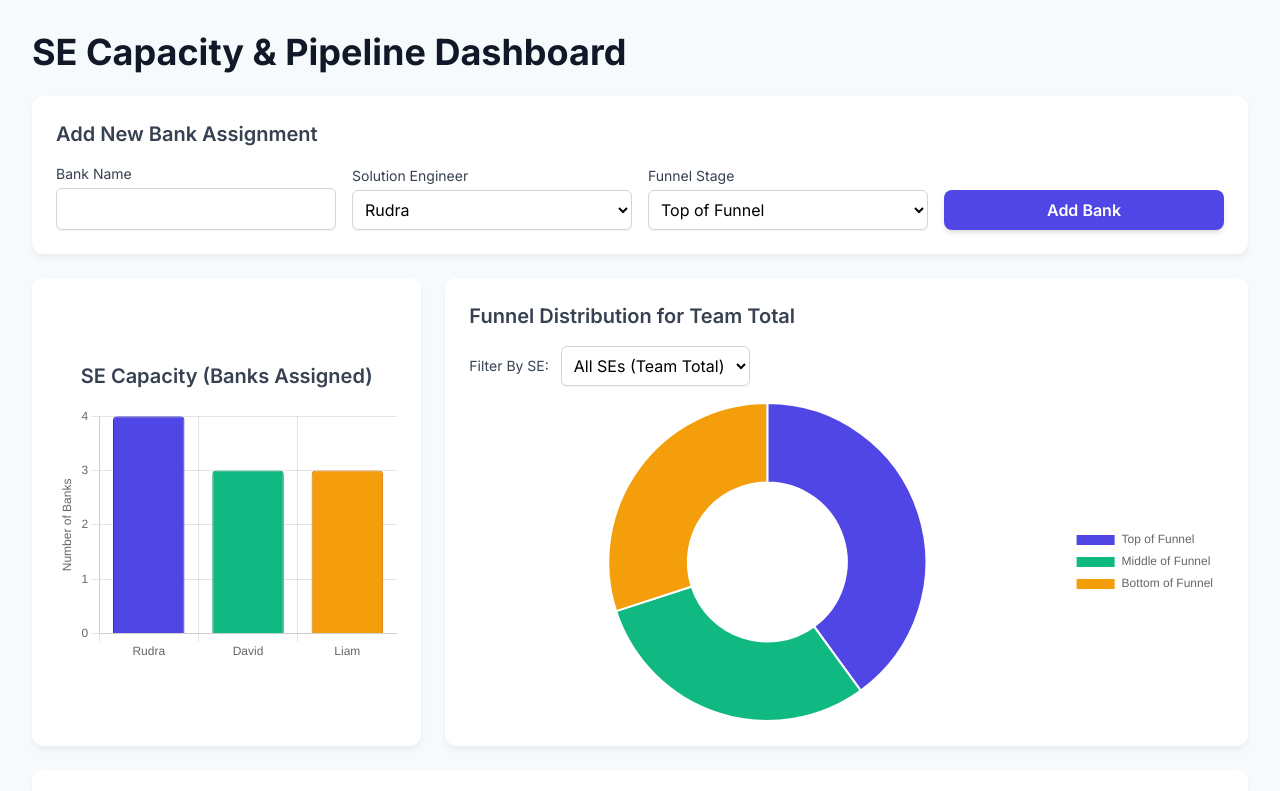
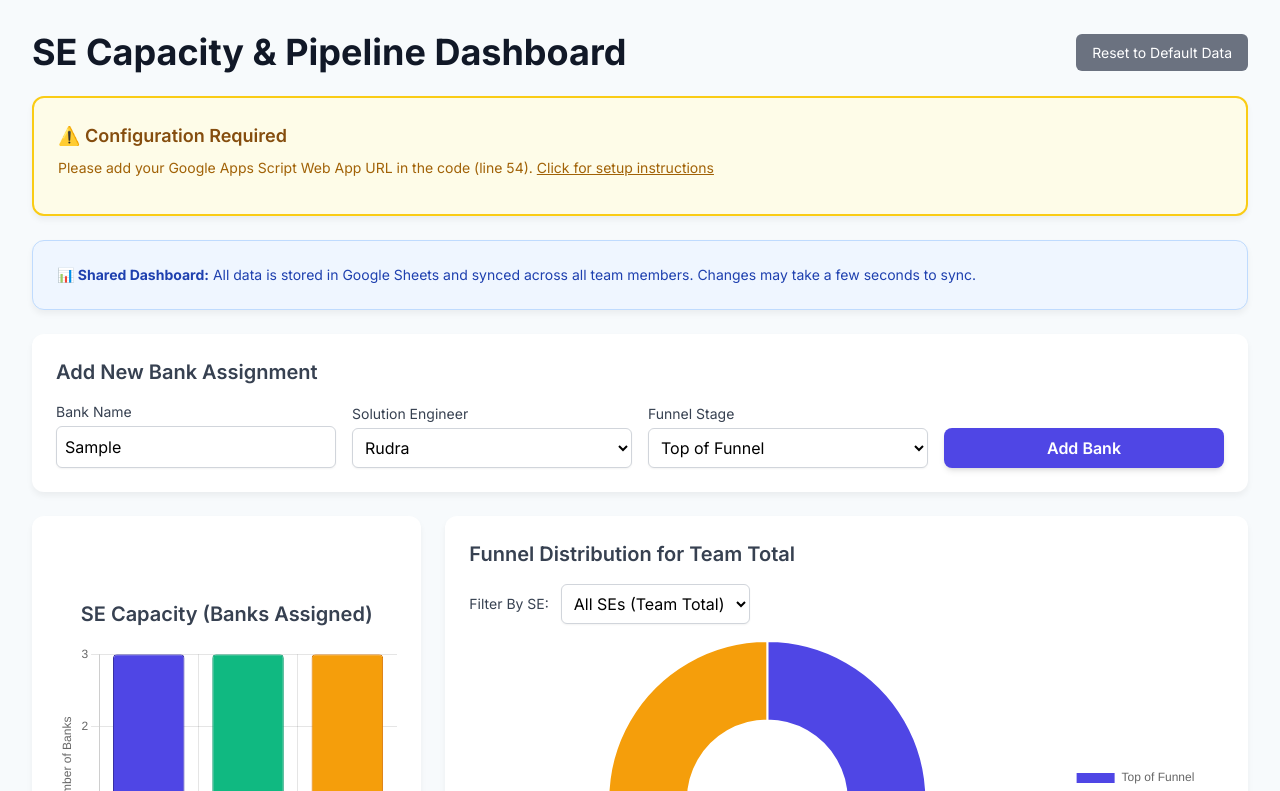
Before and after one commit to rvishweshwar/FispanSEDash, a plain HTML site: page index.html in a window 1280 px wide. Both pictures are taken after typing "Sample" into the empty fields and a click on the button "Add Bank". Shown: the top 791 px of the page. Drawn offline with nearby package versions, Linux system fonts and the light colour scheme; no server answers.

Commit message:
Enhance UI with loading overlay and reset button
Added loading overlay and reset button functionality.

```diff
--- a/index.html
+++ b/index.html
@@ -13,18 +13,50 @@
         .data-table-container { max-height: 400px; overflow-y: auto; }
         .delete-btn { background-color: #f87171; color: white; border: none; padding: 0.25rem 0.6rem; border-radius: 6px; font-size: 0.8rem; cursor: pointer; transition: background-color 0.2s; }
         .delete-btn:hover { background-color: #ef4444; }
+        .reset-btn { background-color: #6b7280; color: white; border: none; padding: 0.5rem 1rem; border-radius: 6px; font-size: 0.875rem; cursor: pointer; transition: background-color 0.2s; }
+        .reset-btn:hover { background-color: #4b5563; }
+        .loading-overlay { position: fixed; top: 0; left: 0; right: 0; bottom: 0; background: rgba(255, 255, 255, 0.9); display: flex; align-items: center; justify-content: center; z-index: 1000; }
+        .spinner { border: 3px solid #f3f3f3; border-top: 3px solid #4F46E5; border-radius: 50%; width: 40px; height: 40px; animation: spin 1s linear infinite; }
+        @keyframes spin { 0% { transform: rotate(0deg); } 100% { transform: rotate(360deg); } }
     </style>
 </head>
 <body>
 
+<div id="loadingOverlay" class="loading-overlay" style="display: none;">
+    <div class="text-center">
+        <div class="spinner mx-auto mb-4"></div>
+        <p class="text-gray-700 font-medium">Loading data...</p>
+    </div>
+</div>
+
 <div class="container mx-auto p-4 md:p-8">
 
-    <h1 class="text-4xl font-bold text-gray-900 mb-6">SE Capacity & Pipeline Dashboard</h1>
+    <div class="flex flex-col md:flex-row justify-between items-start md:items-center mb-6 gap-4">
+        <h1 class="text-4xl font-bold text-gray-900">SE Capacity & Pipeline Dashboard</h1>
+        <button onclick="resetToDefaults()" class="reset-btn">Reset to Default Data</button>
+    </div>
+
+    <!-- Configuration Notice -->
+    <div id="configNotice" class="card bg-yellow-50 border-2 border-yellow-400">
+        <h2 class="text-lg font-semibold text-yellow-800 mb-2">⚠️ Configuration Required</h2>
+        <p class="text-sm text-yellow-700 mb-3">
+            Please add your Google Apps Script Web App URL in the code (line 54).
+            <a href="#" onclick="alert('Instructions:\\n1. Open your Google Sheet\\n2. Go to Extensions > Apps Script\\n3. Deploy as Web App\\n4. Copy the URL\\n5. Replace SCRIPT_URL in the code'); return false;" class="underline font-medium">Click for setup instructions</a>
+        </p>
+    </div>
+
+    <!-- Shared Data Notice -->
+    <div class="card bg-blue-50 border border-blue-200">
+        <p class="text-sm text-blue-800">
+            <strong>📊 Shared Dashboard:</strong> All data is stored in Google Sheets and synced across all team members.
+            Changes may take a few seconds to sync.
+        </p>
+    </div>
 
     <!-- 1. ADD NEW BANK FORM -->
     <div class="card">
         <h2 class="text-xl font-semibold text-gray-700 mb-4">Add New Bank Assignment</h2>
-        <form id="addBankForm" class="grid grid-cols-1 md:grid-cols-4 gap-4 items-end">
+        <div class="grid grid-cols-1 md:grid-cols-4 gap-4 items-end">
             <div>
                 <label for="bankName" class="block text-sm font-medium text-gray-700">Bank Name</label>
                 <input type="text" id="bankName" required class="mt-1 block w-full rounded-md border-gray-300 shadow-sm p-2 border">
@@ -45,10 +77,10 @@
                     <option value="Bottom of Funnel">Bottom of Funnel</option>
                 </select>
             </div>
-            <button type="submit" class="w-full md:w-auto px-4 py-2 bg-indigo-600 text-white font-semibold rounded-lg shadow-md hover:bg-indigo-700 transition duration-150">
+            <button onclick="addBank()" class="w-full md:w-auto px-4 py-2 bg-indigo-600 text-white font-semibold rounded-lg shadow-md hover:bg-indigo-700 transition duration-150">
                 Add Bank
             </button>
-        </form>
+        </div>
     </div>
 
     <!-- 2. INTERACTIVE CHARTS -->
@@ -103,8 +135,14 @@
 </div>
 
 <script>
-    // --- INITIAL DATA ---
-    let bankData = [
+    // ========================================
+    // CONFIGURATION - REPLACE THIS WITH YOUR GOOGLE APPS SCRIPT WEB APP URL
+    // ========================================
+    const SCRIPT_URL = 'https://script.google.com/a/macros/fispan.com/s/AKfycbyCx8X33uRS6lLQPYYKp1ePBKd9kGFoOWOpuvetmIoirl_6hbdIfCMe_zLYbuDJUZ0G/exec';
+    // ========================================
+
+    // --- DEFAULT DATA (used for reset) ---
+    const defaultBankData = [
         { name: "First National Bank", se: "Rudra", stage: "Middle of Funnel" },
         { name: "Apex Global Credit", se: "Rudra", stage: "Top of Funnel" },
         { name: "Community Financials", se: "Rudra", stage: "Middle of Funnel" },
@@ -116,12 +154,13 @@
         { name: "Scoping Client Z", se: "Liam", stage: "Bottom of Funnel" },
     ];
 
+    let bankData = [];
     const funnelStages = ["Top of Funnel", "Middle of Funnel", "Bottom of Funnel"];
     const seNames = ["Rudra", "David", "Liam"];
     const stageColors = {
-        "Top of Funnel": '#4F46E5',   // Indigo (Prospecting/Demoing)
-        "Middle of Funnel": '#10B981', // Emerald (Deep Dives)
-        "Bottom of Funnel": '#F59E0B', // Amber (Scoping/Estimate)
+        "Top of Funnel": '#4F46E5',
+        "Middle of Funnel": '#10B981',
+        "Bottom of Funnel": '#F59E0B',
     };
 
     let capacityChartInstance = null;
@@ -129,7 +168,77 @@
 
     // --- UTILITY FUNCTIONS ---
 
-    // 1. Calculate the core metrics for charting
+    function showLoading(show = true) {
+        document.getElementById('loadingOverlay').style.display = show ? 'flex' : 'none';
+    }
+
+    function showError(message) {
+        alert('Error: ' + message);
+    }
+
+    // Load data from Google Sheets
+    async function loadData() {
+        if (!SCRIPT_URL || SCRIPT_URL === 'YOUR_GOOGLE_APPS_SCRIPT_WEB_APP_URL_HERE') {
+            console.warn('Google Apps Script URL not configured. Using default data.');
+            bankData = [...defaultBankData];
+            refreshDashboard();
+            return;
+        }
+
+        showLoading(true);
+        try {
+            const response = await fetch(SCRIPT_URL);
+            const data = await response.json();
+
+            if (data && Array.isArray(data) && data.length > 0) {
+                bankData = data.filter(bank => bank.name); // Filter out empty rows
+            } else {
+                console.log('No data in sheet, using defaults');
+                bankData = [...defaultBankData];
+                await saveData(); // Initialize sheet with default data
+            }
+        } catch (error) {
+            console.error('Error loading data:', error);
+            showError('Failed to load data from Google Sheets. Using default data.');
+            bankData = [...defaultBankData];
+        } finally {
+            showLoading(false);
+            refreshDashboard();
+        }
+    }
+
+    // Save data to Google Sheets
+    async function saveData() {
+        if (!SCRIPT_URL || SCRIPT_URL === 'YOUR_GOOGLE_APPS_SCRIPT_WEB_APP_URL_HERE') {
+            console.warn('Google Apps Script URL not configured. Data not saved.');
+            return false;
+        }
+
+        showLoading(true);
+        try {
+            const response = await fetch(SCRIPT_URL, {
+                method: 'POST',
+                headers: {
+                    'Content-Type': 'application/json',
+                },
+                body: JSON.stringify(bankData)
+            });
+
+            const result = await response.json();
+            if (!result.success) {
+                throw new Error(result.error || 'Failed to save');
+            }
+            return true;
+        } catch (error) {
+            console.error('Error saving data:', error);
+            showError('Failed to save data to Google Sheets.');
+            return false;
+        } finally {
+            showLoading(false);
+        }
+    }
+
+    // Calculate metrics for charts
     function calculateMetrics(filterSE) {
         let filteredData = bankData;
 
@@ -137,19 +246,16 @@
             filteredData = bankData.filter(bank => bank.se === filterSE);
         }
 
-        // Capacity Count (Used for Chart 1) - Always for all SEs
         const seCounts = seNames.map(se => bankData.filter(bank => bank.se === se).length);
-
-        // Stage Count (Used for Chart 2) - Can be filtered
         const stageCounts = funnelStages.map(stage => filteredData.filter(bank => bank.stage === stage).length);
 
         return { seCounts, stageCounts, filteredData };
     }
 
-    // 2. Render the interactive table
+    // Render the table
     function renderTable() {
         const tableBody = document.getElementById('dataTableBody');
-        tableBody.innerHTML = ''; // Clear existing rows
+        tableBody.innerHTML = '';
 
         const seColorMap = {
             "Rudra": "bg-indigo-50",
@@ -170,13 +276,13 @@
                     </span>
                 </td>
                 <td class="px-6 py-4 text-sm font-medium">
-                    <button class="delete-btn" data-index="${index}" onclick="deleteBank(${index})">Delete</button>
+                    <button class="delete-btn" onclick="deleteBank(${index})">Delete</button>
                 </td>
             `;
         });
     }
 
-    // 3. Update Chart 1 (SE Capacity Bar Chart)
+    // Update Capacity Chart
     function updateCapacityChart(seCounts) {
         const ctx = document.getElementById('capacityChart').getContext('2d');
 
@@ -212,7 +318,7 @@
         });
     }
 
-    // 4. Update Chart 2 (Funnel Distribution Doughnut Chart)
+    // Update Funnel Chart
     function updateFunnelChart(stageCounts, filterSE) {
         const ctx = document.getElementById('funnelChart').getContext('2d');
         const total = stageCounts.reduce((a, b) => a + b, 0);
@@ -221,7 +327,6 @@
             funnelChartInstance.destroy();
         }
 
-        // Update Chart Title
         const titleElement = document.getElementById('funnelChartTitle');
         titleElement.textContent = filterSE === 'All SEs' ?
             'Funnel Distribution for Team Total' :
@@ -242,9 +347,7 @@
                 responsive: true,
                 maintainAspectRatio: false,
                 plugins: {
-                    legend: {
-                        position: 'right',
-                    },
+                    legend: { position: 'right' },
                     tooltip: {
                         callbacks: {
                             label: function(context) {
@@ -263,41 +366,64 @@
         });
     }
 
-    // 5. Main dashboard refresh function
+    // Refresh dashboard
     function refreshDashboard() {
         const filterSE = document.getElementById('seFilter').value;
         const { seCounts, stageCounts } = calculateMetrics(filterSE);
 
         renderTable();
-        updateCapacityChart(calculateMetrics('All SEs').seCounts); // Capacity always shows all SEs
-        updateFunnelChart(stageCounts, filterSE); // Funnel Distribution is filtered
+        updateCapacityChart(calculateMetrics('All SEs').seCounts);
+        updateFunnelChart(stageCounts, filterSE);
     }
 
-    // --- INTERACTIVE HANDLERS ---
-
-    // Function to handle adding a new bank
-    document.getElementById('addBankForm').addEventListener('submit', function(e) {
-        e.preventDefault();
+    // Add new bank
+    async function addBank() {
         const bankName = document.getElementById('bankName').value.trim();
         const se = document.getElementById('seName').value;
         const stage = document.getElementById('funnelStage').value;
 
         if (bankName) {
             bankData.push({ name: bankName, se: se, stage: stage });
-            refreshDashboard();
-            e.target.reset(); // Clear the form
+            const success = await saveData();
+            if (success) {
+                refreshDashboard();
+                document.getElementById('bankName').value = '';
+            } else {
+                bankData.pop(); // Revert if save failed
+            }
         }
-    });
-
-    // Function to handle deleting a bank
-    window.deleteBank = function(index) {
-        // Use index to remove the bank from the array
-        bankData.splice(index, 1);
-        refreshDashboard();
     }
 
-    // --- INITIALIZATION ---
-    window.onload = refreshDashboard;
+    // Delete bank
+    async function deleteBank(index) {
+        const backup = [...bankData];
+        bankData.splice(index, 1);
+        const success = await saveData();
+        if (success) {
+            refreshDashboard();
+        } else {
+            bankData = backup; // Revert if save failed
+        }
+    }
+
+    // Reset to defaults
+    async function resetToDefaults() {
+        if (confirm('Are you sure you want to reset all data to defaults? This will affect all users.')) {
+            bankData = [...defaultBankData];
+            const success = await saveData();
+            if (success) {
+                refreshDashboard();
+            }
+        }
+    }
+
+    // Auto-refresh every 30 seconds to get updates from other users
+    setInterval(async () => {
+        await loadData();
+    }, 30000);
+
+    // Initialize on load
+    window.onload = loadData;
 </script>
 
 </body>
```
